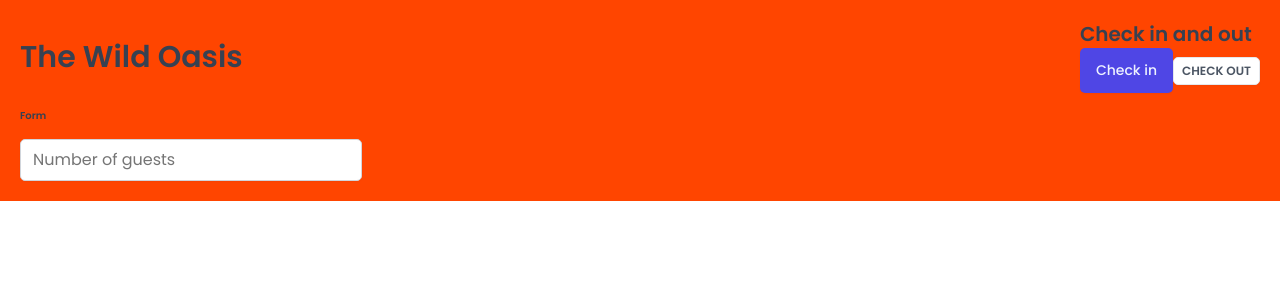
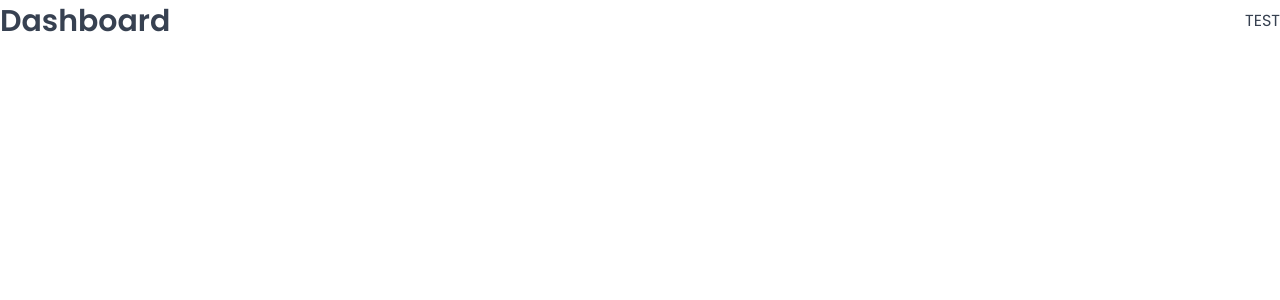
Before and after one commit to Deformator/the-wild-oasis, a React (Vite) app: page /dashboard in a window 1280 px wide. Shown: the top 300 px of the page. Built offline with nearby package versions, Linux system fonts and the light colour scheme; a web font is replaced by a local one.

Commit message:
- adding react-router lib - setting up routes - adding pages

```diff
--- a/package.json
+++ b/package.json
@@ -12,6 +12,7 @@
   "dependencies": {
     "react": "^18.2.0",
     "react-dom": "^18.2.0",
+    "react-router-dom": "^6.23.0",
     "styled-components": "^6.1.9"
   },
   "devDependencies": {
--- a/src/App.jsx
+++ b/src/App.jsx
@@ -1,44 +1,32 @@
-import styled from 'styled-components';
+import { BrowserRouter, Routes, Route, Navigate } from 'react-router-dom';
+
 import GlobalStyles from './styles/GlobalStyles';
-import Button from './ui/Button';
-import Input from './ui/Input';
-import Heading from './ui/Heading';
-import Row from './ui/Row';
-
-const StyledApp = styled.main`
-  background-color: orangered;
-  padding: 20px;
-`;
+import Dashboard from './pages/Dashboard';
+import Bookings from './pages/Bookings';
+import Cabins from './pages/Cabins';
+import Users from './pages/Users';
+import Settings from './pages/Settings';
+import Account from './pages/Account';
+import Login from './pages/Login';
+import PageNotFound from './pages/PageNotFound';
 
 function App() {
   return (
     <>
       <GlobalStyles />
-      <StyledApp>
-        <Row>
-          <Row type='horizontal'>
-            <Heading as='h1'>The Wild Oasis</Heading>
-            <div>
-              <Heading as='h2'>Check in and out</Heading>
-              <Button onClick={() => alert('Check in')}>Check in</Button>
-              <Button
-                variation='secondary'
-                size='small'
-                onClick={() => alert('Check out')}
-              >
-                Check out
-              </Button>
-            </div>
-          </Row>
-
-          <Row>
-            <Heading as='h3'>Form</Heading>
-            <form>
-              <Input type='number' placeholder='Number of guests'></Input>
-            </form>
-          </Row>
-        </Row>
-      </StyledApp>
+      <BrowserRouter>
+        <Routes>
+          <Route index element={<Navigate replace to='dashboard' />} />
+          <Route path='dashboard' element={<Dashboard />} />
+          <Route path='bookings' element={<Bookings />} />
+          <Route path='cabins' element={<Cabins />} />
+          <Route path='users' element={<Users />} />
+          <Route path='Settings' element={<Settings />} />
+          <Route path='account' element={<Account />} />
+          <Route path='login' element={<Login />} />
+          <Route path='*' element={<PageNotFound />} />
+        </Routes>
+      </BrowserRouter>
     </>
   );
 }
--- /dev/null
+++ b/src/pages/Account.jsx
@@ -0,0 +1,22 @@
+import Heading from "../ui/Heading";
+import Row from "../ui/Row";
+
+function Account() {
+  return (
+    <>
+      <Heading as="h1">Update your account</Heading>
+
+      <Row>
+        <Heading as="h3">Update user data</Heading>
+        <p>Update user data form</p>
+      </Row>
+
+      <Row>
+        <Heading as="h3">Update password</Heading>
+        <p>Update user password form</p>
+      </Row>
+    </>
+  );
+}
+
+export default Account;
--- /dev/null
+++ b/src/pages/Bookings.jsx
@@ -0,0 +1,13 @@
+import Heading from "../ui/Heading";
+import Row from "../ui/Row";
+
+function Bookings() {
+  return (
+    <Row type="horizontal">
+      <Heading as="h1">All bookings</Heading>
+      <p>TEST</p>
+    </Row>
+  );
+}
+
+export default Bookings;
--- /dev/null
+++ b/src/pages/Cabins.jsx
@@ -0,0 +1,13 @@
+import Heading from "../ui/Heading";
+import Row from "../ui/Row";
+
+function Cabins() {
+  return (
+    <Row type="horizontal">
+      <Heading as="h1">All cabins</Heading>
+      <p>TEST</p>
+    </Row>
+  );
+}
+
+export default Cabins;
--- /dev/null
+++ b/src/pages/Dashboard.jsx
@@ -0,0 +1,13 @@
+import Heading from "../ui/Heading";
+import Row from "../ui/Row";
+
+function Dashboard() {
+  return (
+    <Row type="horizontal">
+      <Heading as="h1">Dashboard</Heading>
+      <p>TEST</p>
+    </Row>
+  );
+}
+
+export default Dashboard;
--- /dev/null
+++ b/src/pages/Login.jsx
@@ -0,0 +1,17 @@
+import styled from "styled-components";
+
+const LoginLayout = styled.main`
+  min-height: 100vh;
+  display: grid;
+  grid-template-columns: 48rem;
+  align-content: center;
+  justify-content: center;
+  gap: 3.2rem;
+  background-color: var(--color-grey-50);
+`;
+
+function Login() {
+  return <LoginLayout>Login</LoginLayout>;
+}
+
+export default Login;
--- /dev/null
+++ b/src/pages/PageNotFound.jsx
@@ -0,0 +1,47 @@
+import styled from "styled-components";
+
+import { useMoveBack } from "../hooks/useMoveBack";
+import Heading from "../ui/Heading";
+
+const StyledPageNotFound = styled.main`
+  height: 100vh;
+  background-color: var(--color-grey-50);
+  display: flex;
+  align-items: center;
+  justify-content: center;
+  padding: 4.8rem;
+`;
+
+const Box = styled.div`
+  /* box */
+  background-color: var(--color-grey-0);
+  border: 1px solid var(--color-grey-100);
+  border-radius: var(--border-radius-md);
+
+  padding: 4.8rem;
+  flex: 0 1 96rem;
+  text-align: center;
+
+  & h1 {
+    margin-bottom: 3.2rem;
+  }
+`;
+
+function PageNotFound() {
+  const moveBack = useMoveBack();
+
+  return (
+    <StyledPageNotFound>
+      <Box>
+        <Heading as="h1">
+          The page you are looking for could not be found 😢
+        </Heading>
+        <button onClick={moveBack} size="large">
+          &larr; Go back
+        </button>
+      </Box>
+    </StyledPageNotFound>
+  );
+}
+
+export default PageNotFound;
--- /dev/null
+++ b/src/pages/Settings.jsx
@@ -0,0 +1,7 @@
+import Heading from "../ui/Heading";
+
+function Settings() {
+  return <Heading as="h1">Update hotel settings</Heading>;
+}
+
+export default Settings;
--- /dev/null
+++ b/src/pages/Users.jsx
@@ -0,0 +1,7 @@
+import Heading from "../ui/Heading";
+
+function NewUsers() {
+  return <Heading as="h1">Create a new user</Heading>;
+}
+
+export default NewUsers;
```
Also changed, not shown: 1 other file (tests, documents, lock files or other folders).
